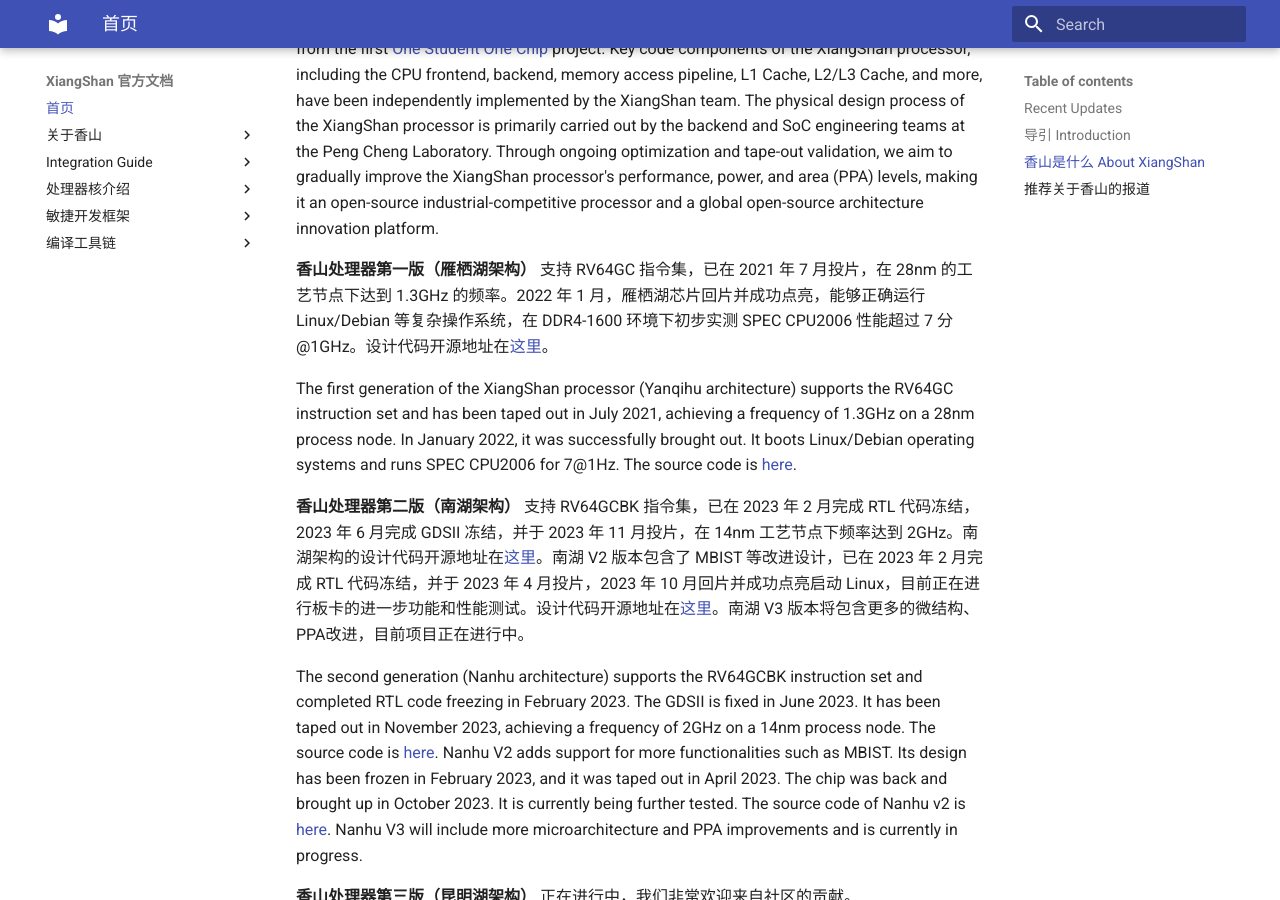
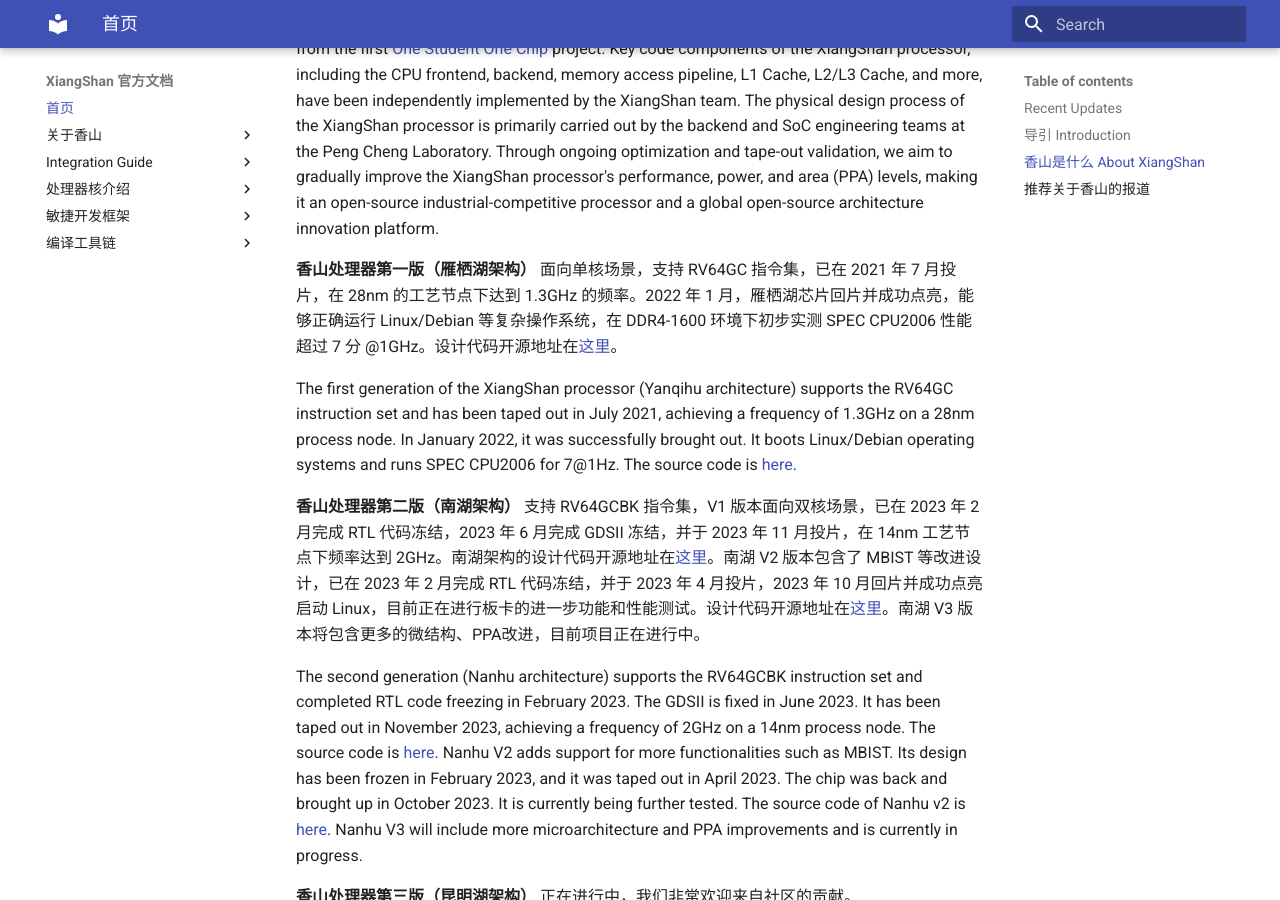
Before and after one commit to OpenXiangShan/XiangShan-doc, an MkDocs documentation site: the page built from docs/index.md, in a window 1280 px wide and 900 px high, scrolled down 2401 px. Built offline with MkDocs 1.6.1 and Material for MkDocs 9.7.7, drawn with Linux system fonts in a browser that asks for light colours.

Commit message:
Update index.md

```diff
--- a/docs/index.md
+++ b/docs/index.md
@@ -33,11 +33,11 @@ Our goal is to become a global open-source architecture innovation platform that
 
 XiangShan will maintain a microarchitecture iteration cycle of approximately six months, including tape-out cycles, to continuously drive microarchitecture innovation and agile development practices. The development of the XiangShan processor began in June 2020, with the initial commit hash being [1e3fad1](https://github.com/OpenXiangShan/XiangShan/commit/1e3fad102a1e42f73b646332d264923bfbe9c77e). The previous commits belong to [the NutShell repository](https://github.com/OSCPU/NutShell) from the first [One Student One Chip](https://ysyx.oscc.cc/) project. Key code components of the XiangShan processor, including the CPU frontend, backend, memory access pipeline, L1 Cache, L2/L3 Cache, and more, have been independently implemented by the XiangShan team. The physical design process of the XiangShan processor is primarily carried out by the backend and SoC engineering teams at the Peng Cheng Laboratory. Through ongoing optimization and tape-out validation, we aim to gradually improve the XiangShan processor's performance, power, and area (PPA) levels, making it an open-source industrial-competitive processor and a global open-source architecture innovation platform.
 
-**香山处理器第一版（雁栖湖架构）** 支持 RV64GC 指令集，已在 2021 年 7 月投片，在 28nm 的工艺节点下达到 1.3GHz 的频率。2022 年 1 月，雁栖湖芯片回片并成功点亮，能够正确运行 Linux/Debian 等复杂操作系统，在 DDR4-1600 环境下初步实测 SPEC CPU2006 性能超过 7 分 @1GHz。设计代码开源地址在[这里](https://github.com/OpenXiangShan/XiangShan/releases/tag/v1.0)。
+**香山处理器第一版（雁栖湖架构）** 面向单核场景，支持 RV64GC 指令集，已在 2021 年 7 月投片，在 28nm 的工艺节点下达到 1.3GHz 的频率。2022 年 1 月，雁栖湖芯片回片并成功点亮，能够正确运行 Linux/Debian 等复杂操作系统，在 DDR4-1600 环境下初步实测 SPEC CPU2006 性能超过 7 分 @1GHz。设计代码开源地址在[这里](https://github.com/OpenXiangShan/XiangShan/releases/tag/v1.0)。
 
 The first generation of the XiangShan processor (Yanqihu architecture) supports the RV64GC instruction set and has been taped out in July 2021, achieving a frequency of 1.3GHz on a 28nm process node. In January 2022, it was successfully brought out. It boots Linux/Debian operating systems and runs SPEC CPU2006 for 7@1Hz. The source code is [here](https://github.com/OpenXiangShan/XiangShan/releases/tag/v1.0).
 
-**香山处理器第二版（南湖架构）** 支持 RV64GCBK 指令集，已在 2023 年 2 月完成 RTL 代码冻结，2023 年 6 月完成 GDSII 冻结，并于 2023 年 11 月投片，在 14nm 工艺节点下频率达到 2GHz。南湖架构的设计代码开源地址在[这里](https://github.com/OpenXiangShan/XiangShan/releases/tag/v2.0)。南湖 V2 版本包含了 MBIST 等改进设计，已在 2023 年 2 月完成 RTL 代码冻结，并于 2023 年 4 月投片，2023 年 10 月回片并成功点亮启动 Linux，目前正在进行板卡的进一步功能和性能测试。设计代码开源地址在[这里](https://github.com/OpenXiangShan/XiangShan/releases/tag/v2.1)。南湖 V3 版本将包含更多的微结构、PPA改进，目前项目正在进行中。
+**香山处理器第二版（南湖架构）** 支持 RV64GCBK 指令集，V1 版本面向双核场景，已在 2023 年 2 月完成 RTL 代码冻结，2023 年 6 月完成 GDSII 冻结，并于 2023 年 11 月投片，在 14nm 工艺节点下频率达到 2GHz。南湖架构的设计代码开源地址在[这里](https://github.com/OpenXiangShan/XiangShan/releases/tag/v2.0)。南湖 V2 版本包含了 MBIST 等改进设计，已在 2023 年 2 月完成 RTL 代码冻结，并于 2023 年 4 月投片，2023 年 10 月回片并成功点亮启动 Linux，目前正在进行板卡的进一步功能和性能测试。设计代码开源地址在[这里](https://github.com/OpenXiangShan/XiangShan/releases/tag/v2.1)。南湖 V3 版本将包含更多的微结构、PPA改进，目前项目正在进行中。
 
 The second generation (Nanhu architecture) supports the RV64GCBK instruction set and completed RTL code freezing in February 2023. The GDSII is fixed in June 2023. It has been taped out in November 2023, achieving a frequency of 2GHz on a 14nm process node. The source code is [here](https://github.com/OpenXiangShan/XiangShan/releases/tag/v2.0).
 Nanhu V2 adds support for more functionalities such as MBIST. Its design has been frozen in February 2023, and it was taped out in April 2023. The chip was back and brought up in October 2023. It is currently being further tested. The source code of Nanhu v2 is [here](https://github.com/OpenXiangShan/XiangShan/releases/tag/v2.1). Nanhu V3 will include more microarchitecture and PPA improvements and is currently in progress.
```
